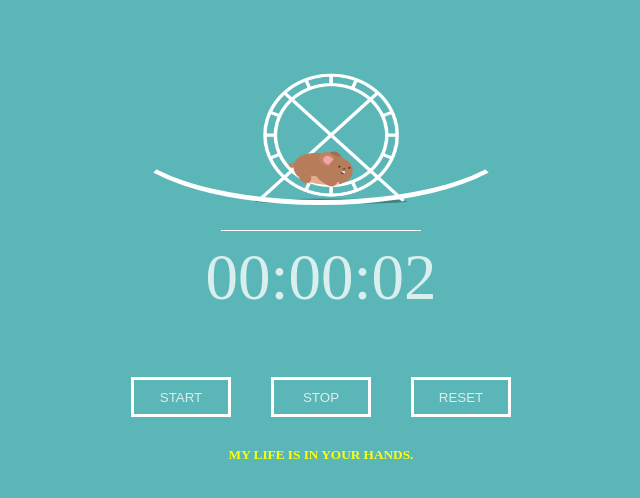
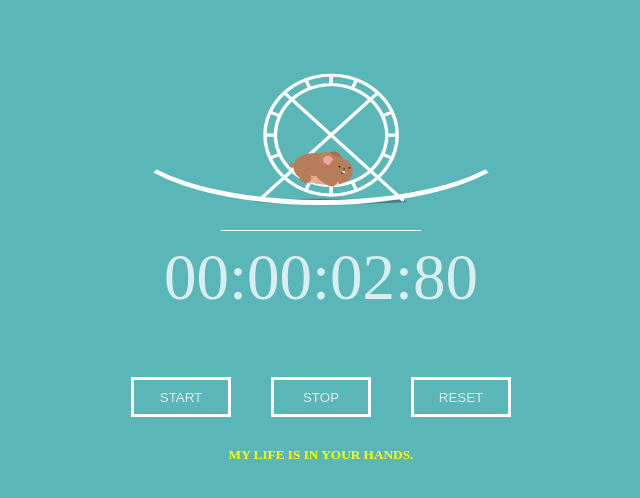
Before and after one commit to albaranlex/stopwatch, a website: page src/index.html in a window 1280 px wide. Both pictures are taken after a click on the button "START". Shown: the whole page, without its empty margins (319-959 px from the left). Drawn offline with nearby package versions, Linux system fonts and the light colour scheme; files that its build step writes are made by us from their sources.

Commit message:
added milisecond to stopwatch

```diff
--- a/src/index.html
+++ b/src/index.html
@@ -19,7 +19,7 @@
       </div>
       <div class="half-circle"></div>
       <div class="line"></div>
-      <div class="clock">00:00:00</div>
+      <div class="clock">00:00:00:00</div>
       <div class="buttons">
         <div>
           <button id="start">START</button>
--- a/src/scripts/index.js
+++ b/src/scripts/index.js
@@ -5,10 +5,12 @@ const resetButton = document.querySelector("#reset");
 const display = document.querySelector(".clock");
 
 //VARIABLES
+let mili = 0;
 let seconds = 0;
 let minutes = 0;
 let hours = 0;
 
+let displayMili = 0;
 let displaySeconds = 0;
 let displayMinutes = 0;
 let displayHours = 0;
@@ -18,16 +20,27 @@ let isRunning = false;
 
 function stopWatch() {
   if (isRunning === true) {
-    seconds++;
+    mili++;
 
-    if (seconds / 60 === 1) {
-      seconds = 0;
-      minutes++;
+    if (mili / 100 === 1) {
+      mili = 0;
+      seconds++;
+
+      if (seconds / 60 === 1) {
+        seconds = 0;
+        minutes++;
+      }
 
       if (minutes / 60 === 1) {
         minutes = 0;
         hours++;
       }
+    }
+
+    if (mili < 10) {
+      displayMili = "0" + mili.toString();
+    } else {
+      displayMili = mili;
     }
     if (seconds < 10) {
       displaySeconds = "0" + seconds.toString();
@@ -45,7 +58,7 @@ function stopWatch() {
       displayHours = hours;
     }
 
-    display.innerHTML = `${displayHours}:${displayMinutes}:${displaySeconds}`;
+    display.innerHTML = `${displayHours}:${displayMinutes}:${displaySeconds}:${displayMili}`;
   }
 }
 
@@ -54,7 +67,7 @@ function startTimer() {
     isRunning = true;
 
     if (isRunning) {
-      interval = setInterval(stopWatch, 1000);
+      interval = setInterval(stopWatch, 10);
       document.querySelector(".motion").style.display = "unset";
     }
   }
@@ -72,7 +85,7 @@ function resetTimer() {
   seconds = 0;
   minutes = 0;
   hours = 0;
-  display.innerHTML = "00:00:00";
+  display.innerHTML = "00:00:00:00";
 }
 
 //EVENTS
```
